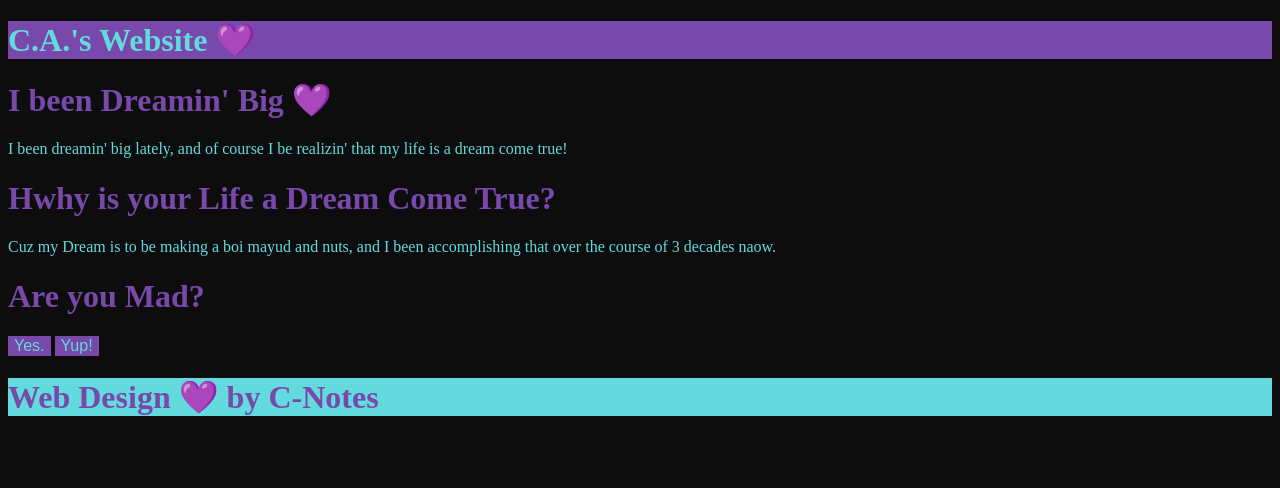
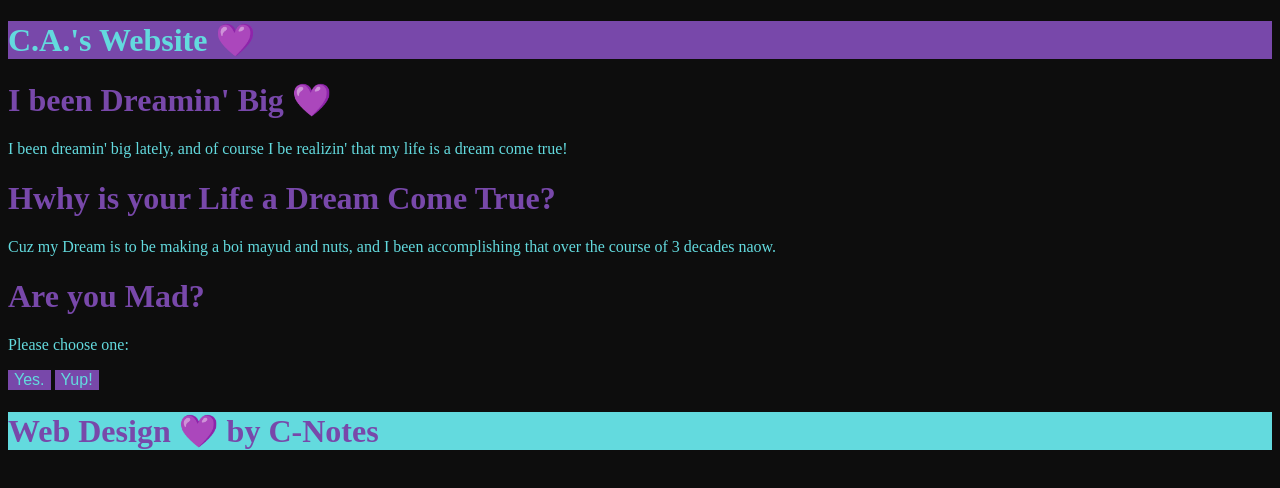
Before and after one commit to Clayto30/wyldehart, a plain HTML site: page index.html in a window 1280 px wide. Drawn offline with Linux system fonts and the light colour scheme.

Commit message:
added button message

```diff
--- a/index.html
+++ b/index.html
@@ -21,6 +21,7 @@
         <p>Cuz my Dream is to be making a boi mayud and nuts, and I been accomplishing that over the course of 3 decades
             naow.</p>
         <h1>Are you Mad?</h1>
+        <p>Please choose one:</p>
         <a href="./mayud.html"><button id="madbtn">Yes.</button></a>
         <a href="./mayud.html"><button id="madbtn">Yup!</button></a>
     </main>
```
